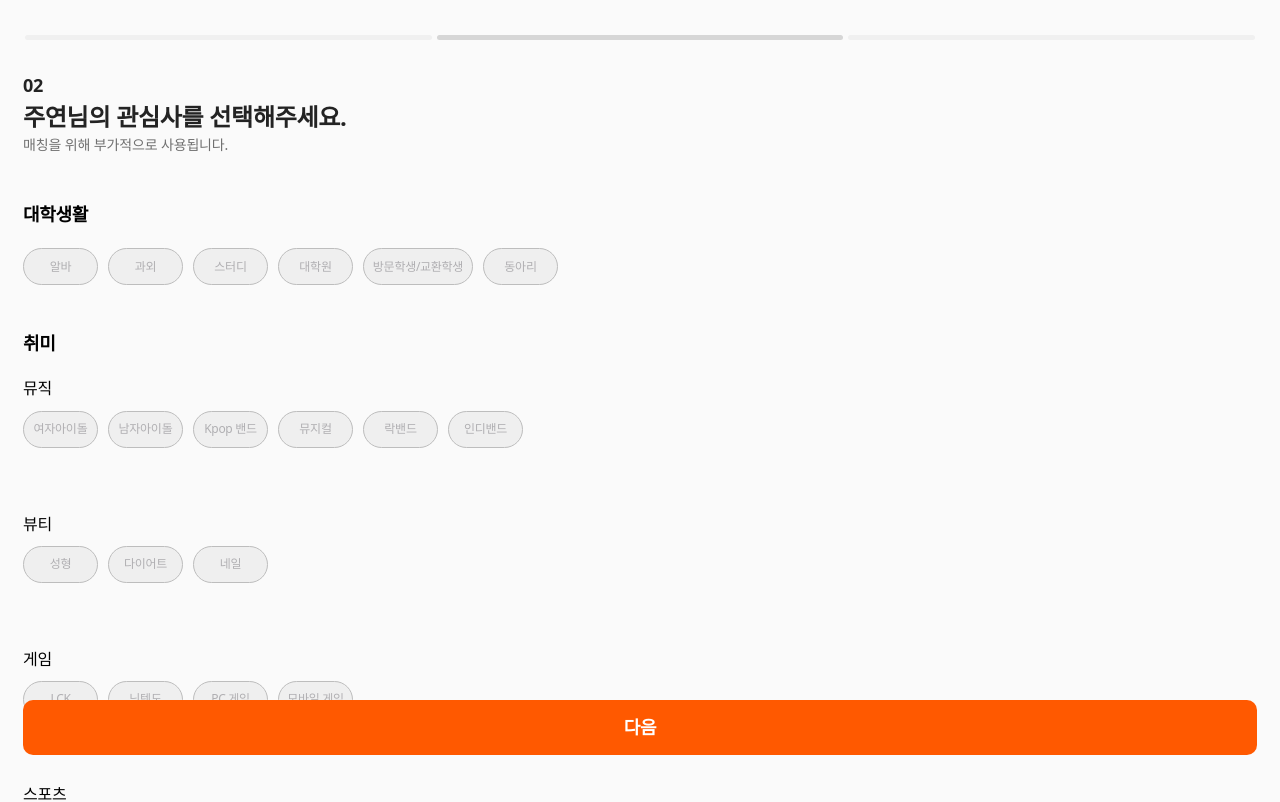
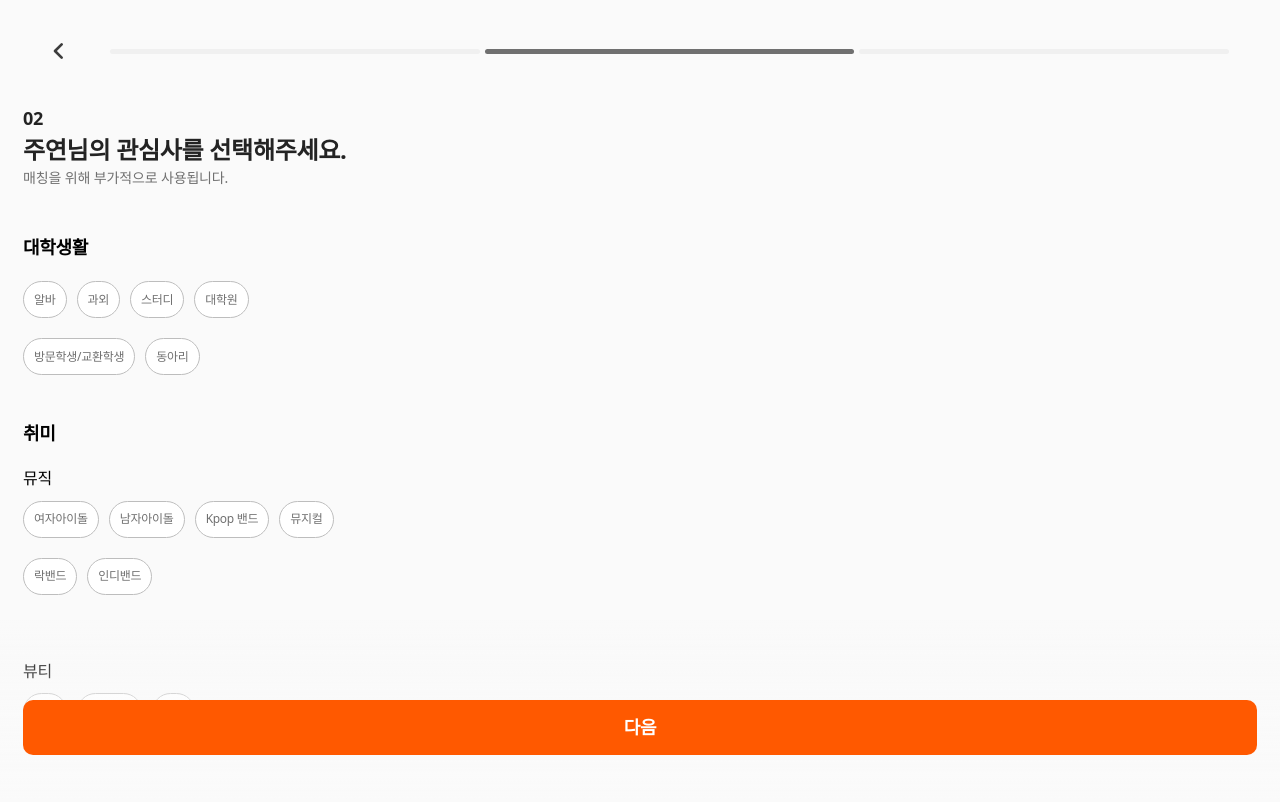
Before and after one commit to joyrii/EATING_WEB, a Next.js app: page /onboarding/interests in a window 1280 px wide. Shown: the top 802 px of the page. Built offline with nearby package versions, Linux system fonts and the light colour scheme; a web font is replaced by a local one.

Commit message:
feat: 온보딩 레이아웃 수정

```diff
--- a/src/app/(onboarding)/onboarding/interests/page.tsx
+++ b/src/app/(onboarding)/onboarding/interests/page.tsx
@@ -9,7 +9,7 @@ import {
   INTERESTS_SECTION,
   INTERESTS_GROUPS,
 } from '@/constants/INTERESTS_SECTION';
-import { useState } from 'react';
+import { Fragment, useState } from 'react';
 
 export default function OnboardingInterests() {
   const router = useRouter();
@@ -44,21 +44,30 @@ export default function OnboardingInterests() {
 
               const optionList = (
                 <InterestsOptionWrapper>
-                  {sub.options.map((option) => (
-                    <InterestsOption
-                      key={option}
-                      label={option}
-                      width={option === '방문학생/교환학생' ? '110px' : '75px'}
-                      $selected={picked.includes(option)}
-                      onClick={() => toggle(key, option)}
-                    />
-                  ))}
+                  {sub.options.flatMap((option, i) => {
+                    const nodes = [
+                      <InterestsOption
+                        key={`opt-${key}-${option}-${i}`}
+                        label={option}
+                        $selected={picked.includes(option)}
+                        onClick={() => toggle(key, option)}
+                      />,
+                    ];
+
+                    if ((i + 1) % 4 === 0) {
+                      nodes.push(<Break key={`br-${key}-${i}`} />);
+                    }
+
+                    return nodes;
+                  })}
                 </InterestsOptionWrapper>
               );
               return group.sectionTitle === '대학생활' ? (
-                <div key={sub.title}>{optionList}</div>
+                <div key={`section-${group.sectionTitle}`}>{optionList}</div>
               ) : (
-                <InterestsWrapper key={sub.title}>
+                <InterestsWrapper
+                  key={`section-${group.sectionTitle}-${sub.title}`}
+                >
                   <InterestsSubTitle>{sub.title}</InterestsSubTitle>
                   {optionList}
                 </InterestsWrapper>
@@ -103,6 +112,34 @@ const InterestsSubTitle = styled.h3`
 
 const InterestsContent = styled.div`
   margin-top: 46px;
+
+  max-height: calc(100vh - 300px);
+  position: relative;
+  overflow-y: auto;
+  padding-right: 10px;
+
+  &::after {
+    content: '';
+    position: fixed;
+    left: 0;
+    right: 0;
+    bottom: 0;
+    height: 180px;
+    pointer-events: none;
+    z-index: 0;
+    background: linear-gradient(
+      to bottom,
+      rgba(255, 255, 255, 0),
+      rgba(250, 250, 250, 1)
+    );
+  }
+
+  scrollbar-width: none;
+  -ms-overflow-style: none;
+
+  &::-webkit-scrollbar {
+    display: none;
+  }
 `;
 
 const InterestsWrapperLarge = styled.div`
@@ -125,3 +162,8 @@ const InterestsOptionWrapper = styled.div`
   flex-wrap: wrap;
   gap: 10px;
 `;
+
+const Break = styled.div`
+  flex-basis: 100%;
+  height: 0;
+`;
--- a/src/app/(onboarding)/onboarding/layout.tsx
+++ b/src/app/(onboarding)/onboarding/layout.tsx
@@ -21,6 +21,9 @@ export default function OnboardingLayout({
     <MainContainer>
       <IndicatorWrapper>
         <StepIndicator>
+          <BackButton onClick={() => history.back()}>
+            <img src="/svgs/back.svg" alt="back" />
+          </BackButton>
           <Segment $active={step[pathname] === 1} />
           <Segment $active={step[pathname] === 2} />
           <Segment $active={step[pathname] === 3} />
@@ -41,12 +44,21 @@ const IndicatorWrapper = styled.div`
   height: 40px;
   position: fixed;
   top: 0;
-  left: 24px;
-  right: 24px;
+  left: 20px;
+  right: 28px;
   z-index: 10;
   padding-top: 35px;
-  padding-bottom: 10px;
+  padding-bottom: 30px;
   background-color: #fafafa;
+`;
+
+const BackButton = styled.button`
+  display: flex;
+  align-items: center;
+  background: none;
+  border: none;
+  padding: 0;
+  margin-right: 30px;
 `;
 
 const StepIndicator = styled.div`
@@ -58,9 +70,9 @@ const StepIndicator = styled.div`
 `;
 
 const Segment = styled.div<{ $active?: boolean }>`
-  width: 33%;
+  width: 30%;
   height: 5px;
-  background-color: ${(props) => (props.$active ? '#D6D6D6' : '#f0f0f0')};
+  background-color: ${(props) => (props.$active ? '#707070' : '#f0f0f0')};
   border-radius: 5px;
   transition:
     background-color 0.3s ease,
--- a/src/app/(onboarding)/onboarding/style.tsx
+++ b/src/app/(onboarding)/onboarding/style.tsx
@@ -1,7 +1,7 @@
 import styled from 'styled-components';
 
 export const TextWrapper = styled.div`
-  margin-top: 37px;
+  margin-top: 70px;
 `;
 
 export const StepText = styled.h2`
--- a/src/components/onboarding/InterestsChip.tsx
+++ b/src/components/onboarding/InterestsChip.tsx
@@ -12,7 +12,7 @@ export default function InterestsOption({
   width?: string;
 }) {
   return (
-    <InterestsChip $selected={$selected} onClick={onClick} width={width}>
+    <InterestsChip $selected={$selected} onClick={onClick}>
       {label}
     </InterestsChip>
   );
@@ -20,15 +20,18 @@ export default function InterestsOption({
 
 const InterestsChip = styled.button<{
   $selected?: boolean;
-  width?: string;
 }>`
-  width: ${({ width }) => width || '75px'};
+  cursor: pointer;
+  width: fit-content;
   height: 37px;
   border: 1px solid ${({ $selected }) => ($selected ? '#ff5900' : '#bdbdbd')};
-  color: ${({ $selected }) => ($selected ? '#ff5900' : '#B0AFB2')};
+  color: ${({ $selected }) => ($selected ? '#ff5900' : '#707070')};
   text-align: center;
   font-size: 12px;
-  align-content: center;
-  padding-inline: 0;
+  display: flex;
+  justify-content: center;
+  align-items: center;
   border-radius: 30px;
+  background-color: #ffffff;
+  padding: 10px;
 `;
--- a/src/components/onboarding/MbtiOption.tsx
+++ b/src/components/onboarding/MbtiOption.tsx
@@ -19,12 +19,12 @@ export default function MbtiOption({
 const Option = styled.button<{ selected: boolean }>`
   width: 70px;
   height: 70px;
-  border: none;
+  border: 1px solid ${({ selected }) => (selected ? '#ff5900' : '#f0f0f0')};
   border-radius: 10px;
   text-align: center;
   align-content: center;
-  background-color: ${({ selected }) => (selected ? '#ff5900' : '#f0f0f0')};
-  color: #ffeee5;
+  background-color: ${({ selected }) => (selected ? '#FFEEE5' : '#f0f0f0')};
+  color: ${({ selected }) => (selected ? '#ff5900' : '#ffeee5')};
   font-size: 36px;
   font-weight: 600;
 `;
```
Also changed, not shown: src/app/(onboarding)/onboarding/test/page.tsx (+97 -21 lines), public/svgs/back.svg (added).
